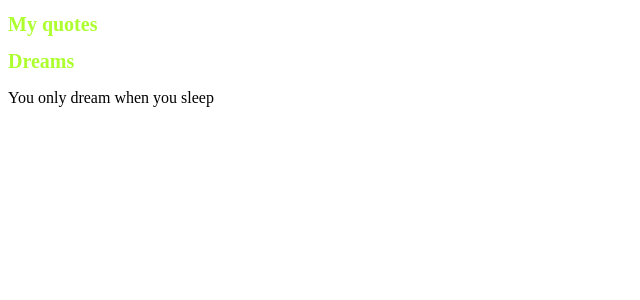
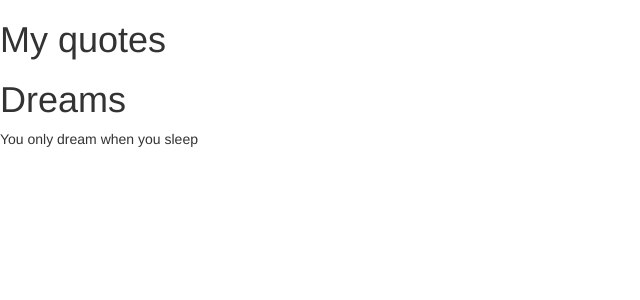
Before and after one commit to jvalentik/styling-app, an Angular app: page / in a window 1280 px wide. Shown: the top 300 px of the page, without its empty margins (0-640 px from the left). Built offline with nearby package versions, Linux system fonts and the light colour scheme.

Commit message:
bootstrap added

```diff
--- a/package.json
+++ b/package.json
@@ -20,6 +20,7 @@
     "@angular/platform-browser": "^4.0.0",
     "@angular/platform-browser-dynamic": "^4.0.0",
     "@angular/router": "^4.0.0",
+    "bootstrap": "^3.3.7",
     "core-js": "^2.4.1",
     "rxjs": "^5.1.0",
     "zone.js": "^0.8.4"
--- a/src/app/app.component.ts
+++ b/src/app/app.component.ts
@@ -3,7 +3,7 @@ import { Component } from '@angular/core';
 @Component({
   selector: 'app-root',
   templateUrl: './app.component.html',
-  styleUrls: ['./app.component.css']
+  styleUrls: ['./app.component.scss']
 })
 export class AppComponent {
   title = 'My quotes';
--- a/src/app/quote/quote.component.ts
+++ b/src/app/quote/quote.component.ts
@@ -3,7 +3,7 @@ import { Component, OnInit } from '@angular/core';
 @Component({
   selector: 'app-quote',
   templateUrl: './quote.component.html',
-  styleUrls: ['./quote.component.css']
+  styleUrls: ['./quote.component.scss']
 })
 export class QuoteComponent implements OnInit {
 
--- a/src/styles.css
+++ b/src/styles.scss
@@ -1,5 +1 @@
 /* You can add global styles to this file, and also import other style files */
-h1 {
-  font-size: 20px;
-  color: greenyellow;
-}
```
Also changed, not shown: .angular-cli.json, src/app/app.component.css (deleted), src/app/app.component.scss (added), src/app/quote/quote.component.css (deleted), src/app/quote/quote.component.scss (added).
